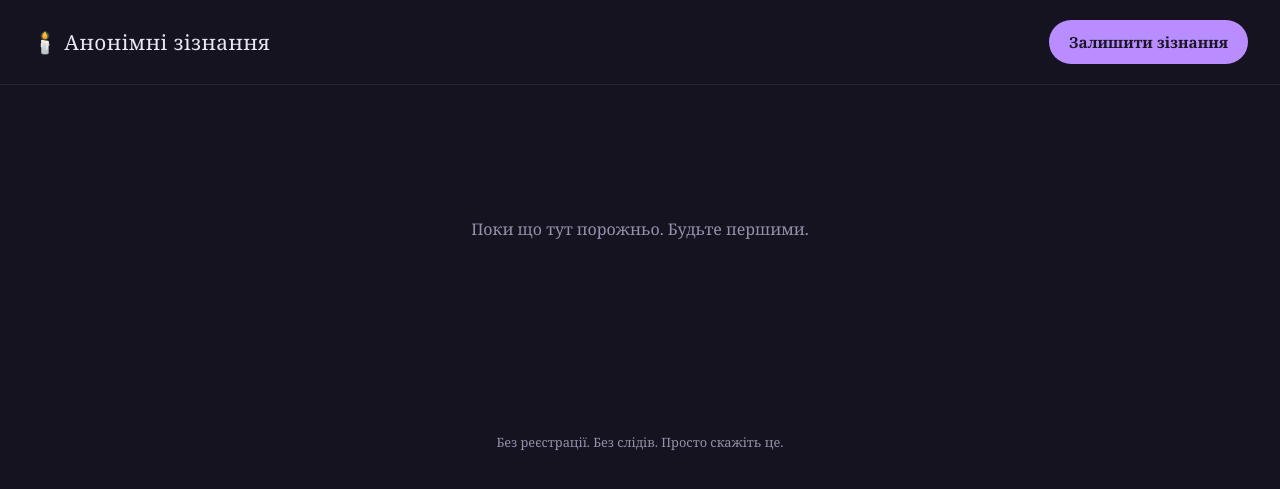
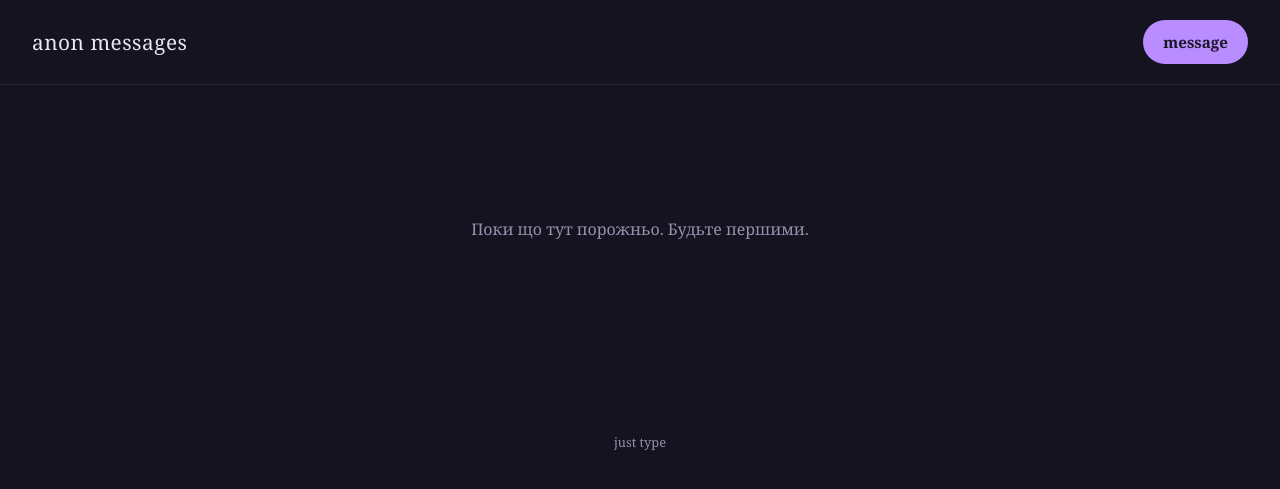
Before and after one commit to dizmr/AWS_CHAN, a Django app: page / in a window 1280 px wide. Shown: the top 489 px of the page. Run offline with Django 5.2, Linux system fonts and the light colour scheme; data that the repository does not hold is empty.

Commit message:
base.html

```diff
--- a/board/templates/board/base.html
+++ b/board/templates/board/base.html
@@ -4,13 +4,13 @@
 <head>
     <meta charset="UTF-8">
     <meta name="viewport" content="width=device-width, initial-scale=1.0">
-    <title>{% block title %}Дошка анонімних зізнань{% endblock %}</title>
+    <title>{% block title %}diz chan{% endblock %}</title>
     <link rel="stylesheet" href="{% static 'board/style.css' %}">
 </head>
 <body>
     <header class="site-header">
-        <a href="{% url 'board:index' %}" class="logo">🕯️ Анонімні зізнання</a>
-        <a href="{% url 'board:create' %}" class="btn btn-accent">Залишити зізнання</a>
+        <a href="{% url 'board:index' %}" class="logo"> anon messages</a>
+        <a href="{% url 'board:create' %}" class="btn btn-accent">message</a>
     </header>
 
     <main class="container">
@@ -26,7 +26,7 @@
     </main>
 
     <footer class="site-footer">
-        <p>Без реєстрації. Без слідів. Просто скажіть це.</p>
+        <p>just type</p>
     </footer>
 </body>
 </html>
```
